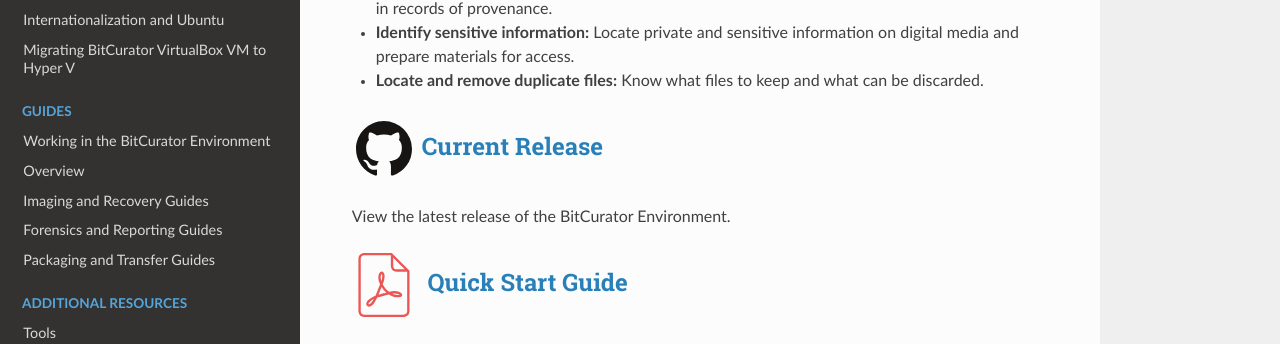
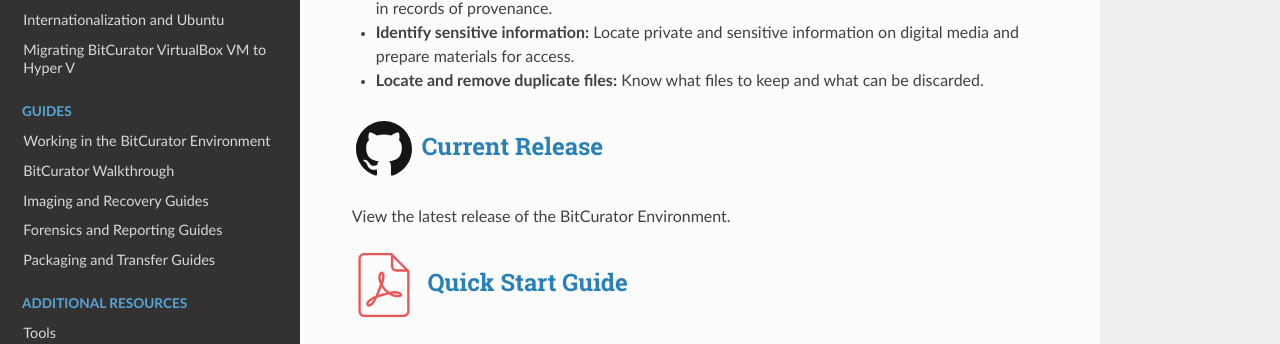
Before and after one commit to BitCurator/documentation, an MkDocs documentation site: the page built from docs/index.md, in a window 1280 px wide. Shown: the part 451-795 px from the top of the page. Built offline with MkDocs 1.6.1, drawn with Linux system fonts in a browser that asks for light colours; nearby versions of some CDN libraries; some of the changed lines change nothing that is shown.

Commit message:
Update mkdocs.yml
rename walkthrough page

```diff
--- a/mkdocs.yml
+++ b/mkdocs.yml
@@ -14,7 +14,7 @@
     - 'Installing BitCurator/Migrating BitCurator VirtualBox VM to Hyper-V.md'
   - Guides:
     - 'All Step-by-Step Guides/Working in the BitCurator Environment.md'
-    - Overview: 'BitCurator Walkthrough/BitCurator Walkthrough.md'
+    - 'BitCurator Walkthrough/BitCurator Walkthrough.md'
     - 'All Step-by-Step Guides/Imaging and Recovery Guides.md'
     - 'All Step-by-Step Guides/Forensics and Reporting Guides.md'
     - 'All Step-by-Step Guides/Packaging and Transfer Guides.md'
```
